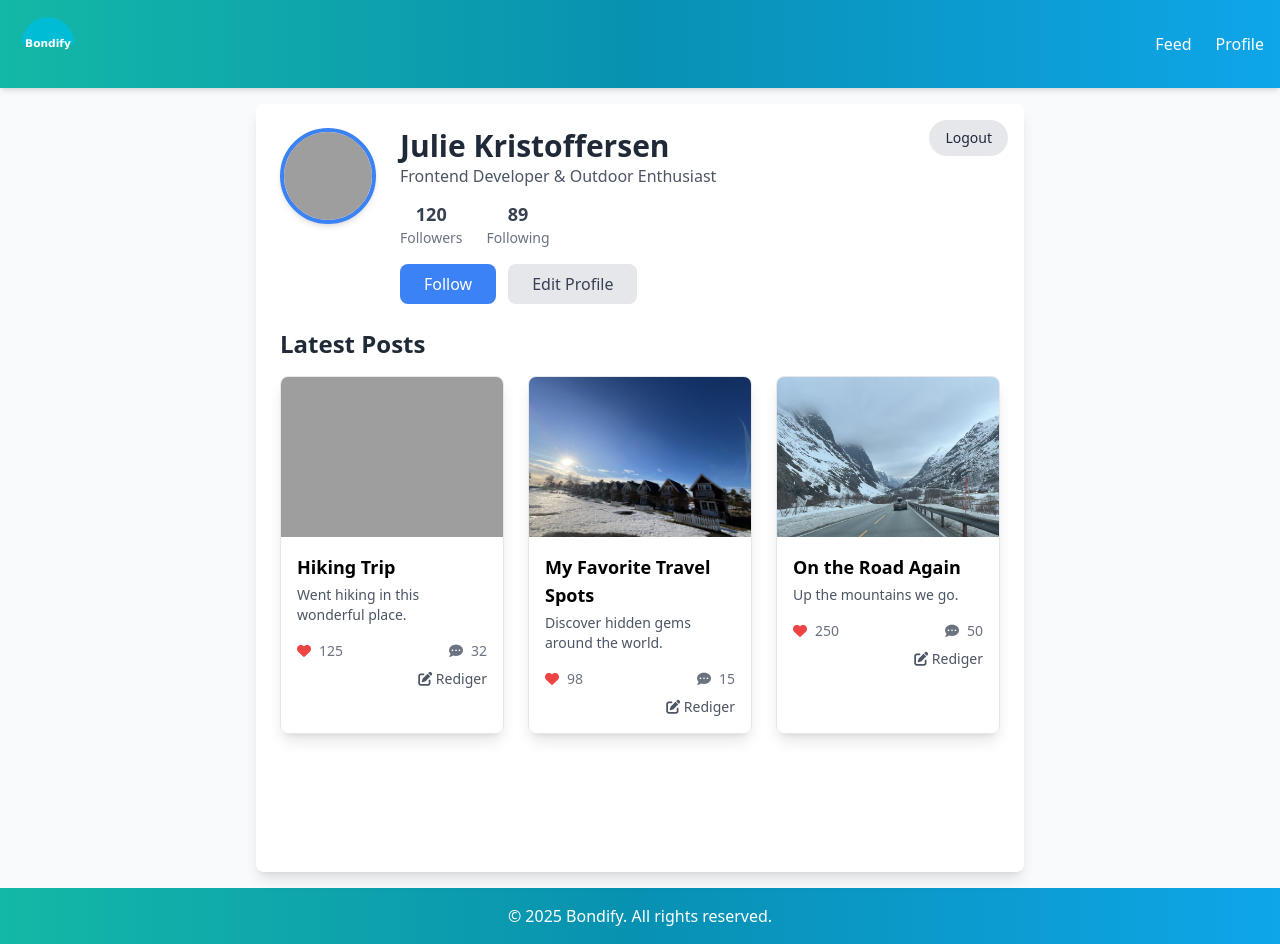
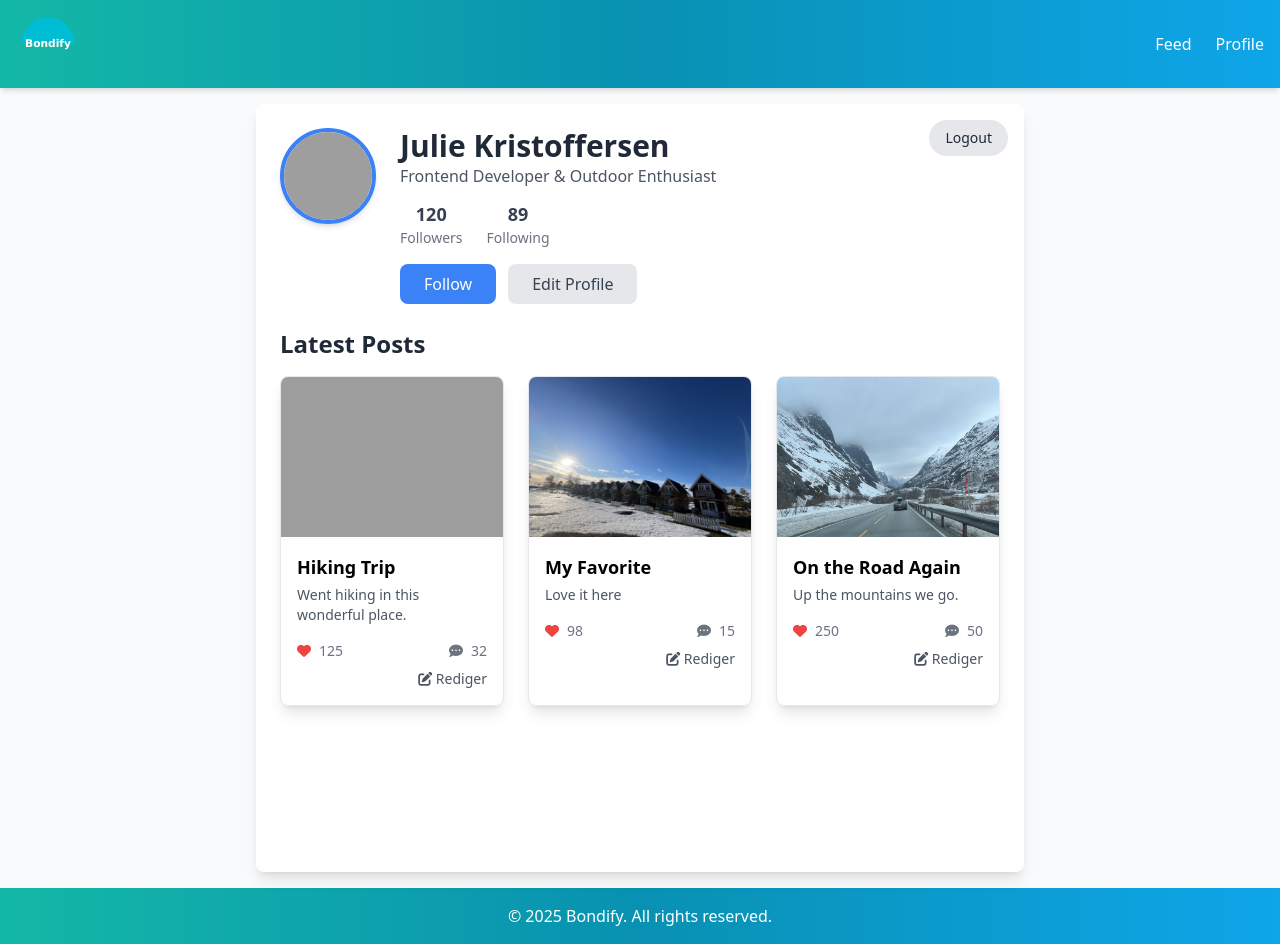
Before and after one commit to JulieKristoffersen/Bondify-Social-media-app, a website: page profile/index.html in a window 1280 px wide. Drawn offline with nearby package versions, Linux system fonts and the light colour scheme; grey boxes are pictures that could not be loaded.

Commit message:
fixed a text

```diff
--- a/profile/index.html
+++ b/profile/index.html
@@ -97,8 +97,8 @@
                     <div class="border rounded-lg overflow-hidden shadow-lg hover:shadow-2xl transition-all transform hover:scale-105 hover:rotate-3">
                         <img src="../images/profile_feed2.jpeg" alt="Post Thumbnail" class="w-full h-40 object-cover transition-all transform hover:scale-105">
                         <div class="p-4">
-                            <h4 class="font-semibold text-lg">My Favorite Travel Spots</h4>
-                            <p class="text-gray-600 text-sm mt-1">Discover hidden gems around the world.</p>
+                            <h4 class="font-semibold text-lg">My Favorite</h4>
+                            <p class="text-gray-600 text-sm mt-1">Love it here</p>
                             <div class="mt-4 flex justify-between items-center text-gray-500 text-sm">
                                 <div class="flex items-center">
                                     <button class="text-red-500 hover:text-red-600">
```
